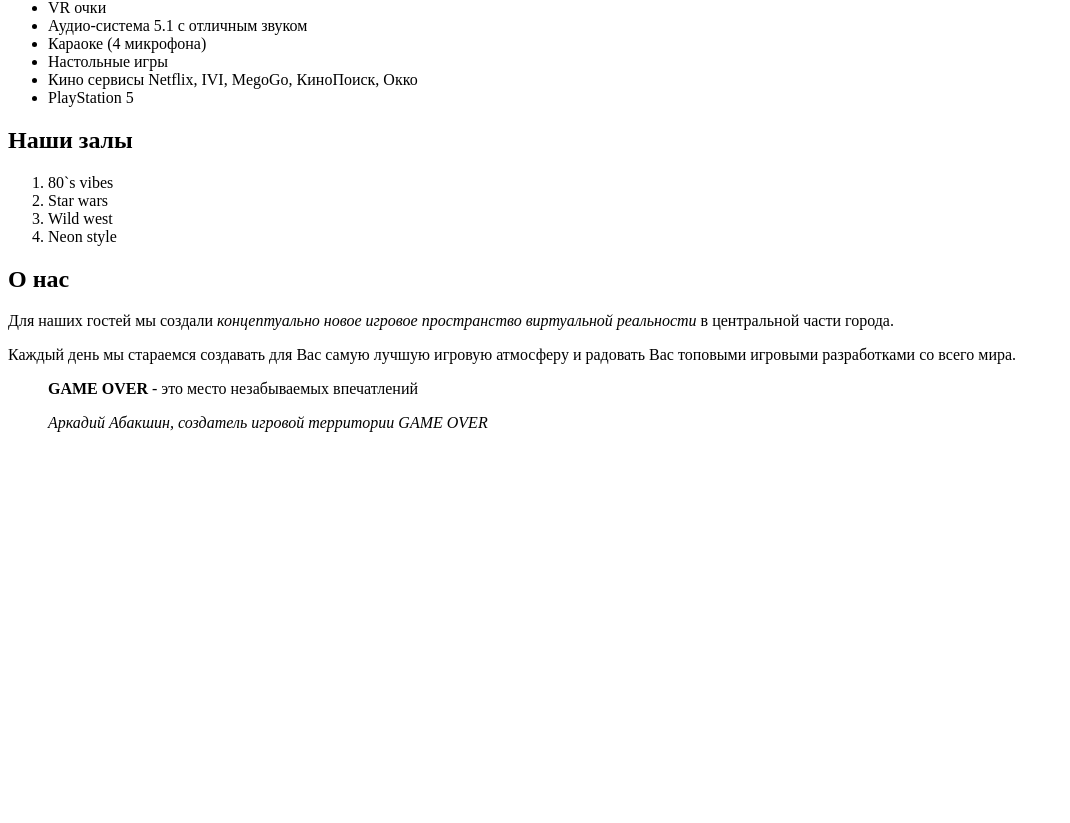
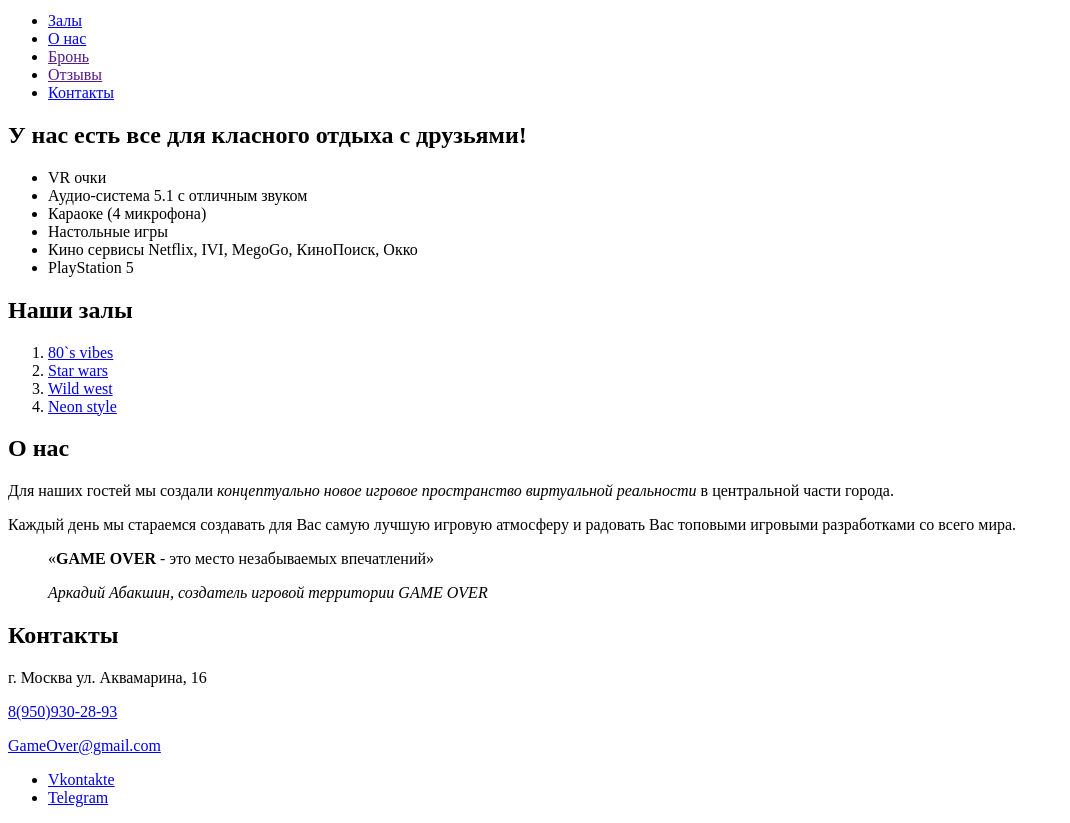
Before and after one commit to Kubanych22/go, a plain HTML site: page index.html in a window 1280 px wide. Shown: the part 68-891 px from the top of the page, without its empty margins (0-1070 px from the left). Before the commit the page ends 800 px from the top, so only its background shows below. Drawn offline with Linux system fonts and the light colour scheme.

Commit message:
Project Go - day 3

```diff
--- a/index.html
+++ b/index.html
@@ -9,6 +9,15 @@
 </head>
 
 <body>
+  <h1>Меню</h1>
+  <ul>
+    <li><a href="#halls">Залы</a></li>
+    <li><a href="#about">О нас</a></li>
+    <li><a href="">Бронь</a></li>
+    <li><a href="">Отзывы</a></li>
+    <li><a href="#contacts">Контакты</a></li>
+  </ul>
+
   <h2>У нас есть все для класного отдыха с друзьями!</h2>
 
   <ul>
@@ -20,16 +29,16 @@
     <li>PlayStation 5</li>
   </ul>
 
-  <h2>Наши залы</h2>
+  <h2 id="halls">Наши залы</h2>
 
   <ol>
-    <li>80`s vibes</li>
-    <li>Star wars</li>
-    <li>Wild west</li>
-    <li>Neon style</li>
+    <li><a href="vibes.html">80`s vibes</a></li>
+    <li><a href="starwars.html">Star wars</a></li>
+    <li><a href="wildwest.html">Wild west</a></li>
+    <li><a href="neon.html">Neon style</a></li>
   </ol>
 
-  <h2>О нас</h2>
+  <h2 id="about">О нас</h2>
 
   <p>Для наших гостей мы создали
     <i>концептуально новое игровое пространство виртуальной реальности</i>
@@ -41,10 +50,19 @@
 
   <div>
     <blockquote>
-      <p><b>GAME OVER</b> - это место незабываемых впечатлений</p>
+      <p>&laquo;<b>GAME OVER</b> - это место незабываемых впечатлений&raquo;</p>
       <cite>Аркадий Абакшин, создатель игровой территории GAME OVER</cite>
     </blockquote>
   </div>
+
+  <h2 id="contacts">Контакты</h2>
+  <p>г. Москва ул. Аквамарина, 16</p>
+  <p><a href="tel:89509302893">8(950)930-28-93</a></p>
+  <p><a href="mailto:GameOver@gmail.com">GameOver@gmail.com</a></p>
+  <ul>
+    <li><a href="#">Vkontakte</a></li>
+    <li><a href="#">Telegram</a></li>
+  </ul>
 </body>
 
 </html>
```
